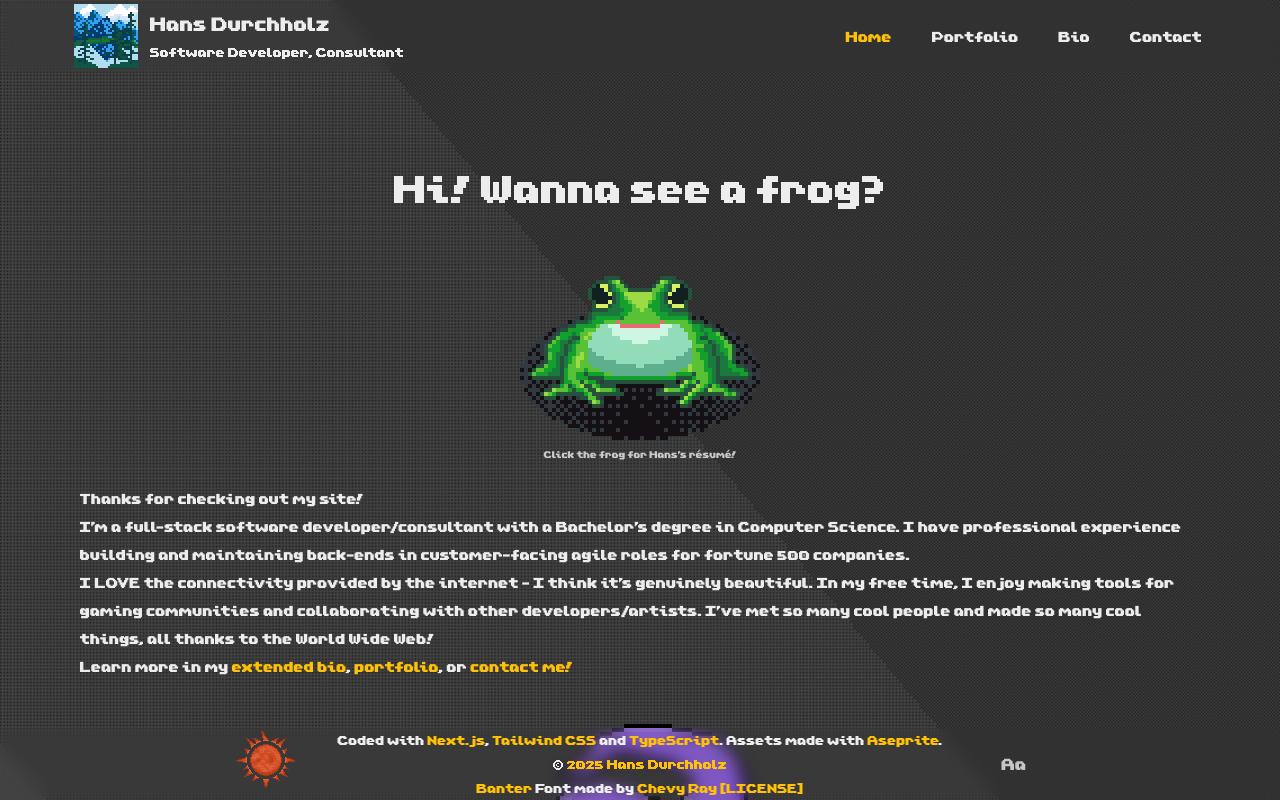
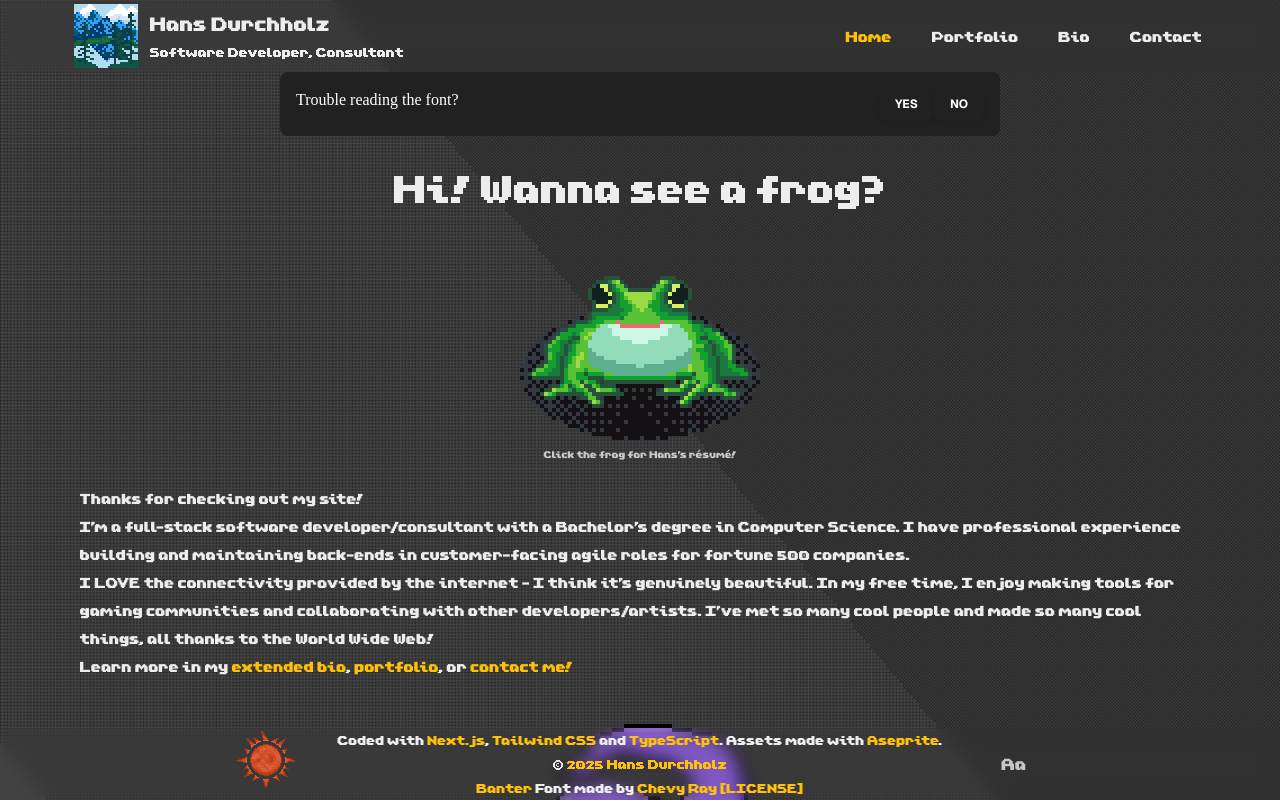
Before and after one commit to hansied67/hansied67.github.io, a Next.js app: page / in a window 1280 px wide. Shown: the top 800 px of the page. Built offline with nearby package versions, Linux system fonts and the light colour scheme.

Commit message:
Font Dialog 10 seconds
As per user request. Opens on app open until decision is made, or text is toggled from footer

```diff
--- a/material-tailwind.d.ts
+++ b/material-tailwind.d.ts
@@ -9,7 +9,15 @@ declare module "@material-tailwind/react" {
   export interface CarouselProps extends EventCapture {
     placeholder?: unknown;
   }
+
+  export interface ButtonProps extends EventCapture {
+    placeholder?: unknown;
+  }
   export interface IconButtonProps extends EventCapture {
     placeholder?: unknown;
   }
+
+  export interface AlertProps extends EventCapture {
+    placeholder?: unknown;
+  }
 }
--- a/src/app/components/MaterialWrapper/MaterialWrapper.tsx
+++ b/src/app/components/MaterialWrapper/MaterialWrapper.tsx
@@ -1,5 +1,5 @@
 'use client';
 
-import { ThemeProvider, Carousel, Button, IconButton } from "@material-tailwind/react";
+import { Carousel, Button, IconButton, Alert } from "@material-tailwind/react";
 
-export { ThemeProvider, Carousel, Button, IconButton };
+export { Carousel, Button, IconButton, Alert };
--- a/src/app/components/SiteNav/SiteNav.tsx
+++ b/src/app/components/SiteNav/SiteNav.tsx
@@ -4,10 +4,13 @@
 import Image from "next/image";
 import Link from "next/link";
 import { usePathname } from "next/navigation";
+import { Alert, Button } from "../MaterialWrapper/MaterialWrapper";
+import { useEffect, useState } from "react";
 
 
 // Custom Navbar component for easy refactoring
 export default function SiteNav() {
+    const [open, setOpen] = useState(true);
 
     const pathname = usePathname();
 
@@ -17,8 +20,43 @@ export default function SiteNav() {
         { name: "Bio", href: "/bio" },
     ];
 
+    // First-time visit, goes away no matter what choice
+    useEffect(() => {
+      const fontPrompt = window?.localStorage.getItem("font-prompt");
+      if (fontPrompt !== null && fontPrompt !== "Undecided") {
+        setOpen(false);
+      }
+      else {
+        // timeout after 10 seconds
+        setTimeout(() => {
+          if (fontPrompt === null) {
+            window?.localStorage.setItem("font-prompt", "Undecided");
+          }
+          setOpen(false);
+        }, 10000);
+      }
+    }, [])
+
+    function fontAlert(decision: string) {
+      setOpen(false);
+      window.localStorage.setItem("font-prompt", decision);
+
+      const mainContainer = document.getElementById("main-container");
+      if (decision === "Yes") {
+        mainContainer?.classList.remove("font-pixel");
+        mainContainer?.classList.add("font-sans");
+        window.localStorage.setItem("font-preference", "sans");
+      }
+      else {
+        mainContainer?.classList.remove("font-sans");
+        mainContainer?.classList.add("font-pixel");
+        window.localStorage.setItem("font-preference", "pixel");
+      }
+    }
+
     return (
-      <nav className="fixed w-full z-20 top-0 start-0 backdrop-blur bg-opacity-30">
+      <nav className="fixed w-full z-20 top-0 start-0">
+        <div className="backdrop-blur bg-opacity-30">
           <div className="max-w-screen-xl flex flex-wrap items-center justify-between mx-auto">
             <div className="flex flex-1 items-center mx-auto">
               <Image
@@ -54,6 +92,28 @@ export default function SiteNav() {
               </div>
             </div>
           </div>
+        </div>
+        <Alert
+        open={open}
+        className="font-serif mx-auto max-w-screen-md"
+        action={
+          <div className="ml-auto">
+            <Button
+            size="sm"
+            className="hover:cursor-pointer hover:bg-amber-500/80"
+            onClick={() => fontAlert("Yes")}>
+              Yes
+            </Button>
+            <Button
+            size="sm"
+            className="hover:cursor-pointer hover:bg-amber-500/80"
+            onClick={() => fontAlert("No")}>
+              No
+            </Button>
+          </div>
+        }>
+          Trouble reading the font?
+        </Alert>
       </nav>
     )
 }
--- a/src/app/components/TextToggle/TextToggle.tsx
+++ b/src/app/components/TextToggle/TextToggle.tsx
@@ -1,48 +1,57 @@
-'use client';
+"use client";
 
-import { useEffect, useState } from "react";
+import { useEffect } from "react";
 
 export default function TextToggle(props: { className: string | undefined; }) {
-    const [isPixelFont, setPixelFont] = useState(true);
 
     useEffect(() => {
-        const preference = window?.localStorage.getItem('font-preference');
+        const fontPreference = window?.localStorage.getItem("font-preference");
         const mainContainer = document.getElementById("main-container");
-        if (preference === null) {
+
+        console.log("font-preference: " + fontPreference);
+        console.log("font-prompt: " + window.localStorage.getItem("font-prompt"))
+
+        if (fontPreference === null) {
             mainContainer?.classList.remove("font-sans");
             mainContainer?.classList.add("font-pixel");
-            window.localStorage.setItem('font-preference', 'pixel');
-            setPixelFont(true);
+            window.localStorage.setItem("font-preference", "pixel");
         }
         else {
-            if (preference == "pixel") {
+            if (fontPreference == "pixel") {
                 mainContainer?.classList.remove("font-sans");
                 mainContainer?.classList.add("font-pixel");
-                window.localStorage.setItem('font-preference', 'pixel');
-                setPixelFont(true);
+
+                window.localStorage.setItem("font-prompt", "No");
+                window.localStorage.setItem("font-preference", "pixel");
             }
             else {
                 mainContainer?.classList.remove("font-pixel");
                 mainContainer?.classList.add("font-sans");
-                window.localStorage.setItem('font-preference', 'sans');
-                setPixelFont(false);
+
+                window.localStorage.setItem("font-prompt", "Yes");
+                window.localStorage.setItem("font-preference", "sans");
             }
         }
     }, [])
 
     function toggleFont() {
+        const fontPreference = window?.localStorage.getItem("font-preference");
         const mainContainer = document.getElementById("main-container");
-        if (isPixelFont) {
+
+        if (fontPreference == "pixel") {
             mainContainer?.classList.remove("font-pixel");
             mainContainer?.classList.add("font-sans");
-            window.localStorage.setItem('font-preference', 'sans');
+
+            window.localStorage.setItem("font-preference", "sans");
+            window.localStorage.setItem("font-prompt", "Yes");
         }
         else {
             mainContainer?.classList.remove("font-sans");
             mainContainer?.classList.add("font-pixel");
-            window.localStorage.setItem('font-preference', 'pixel');
+
+            window.localStorage.setItem("font-preference", "pixel");
+            window.localStorage.setItem("font-prompt", "No");
         }
-        setPixelFont(!isPixelFont);
     }
 
     return (
--- a/src/app/page.tsx
+++ b/src/app/page.tsx
@@ -38,8 +38,9 @@ export default function Home() {
   return (
     <div className="grid grid-rows-[20px_1fr_20px] items-center justify-items-center min-h-screen p-8 pb-0 gap-16 sm:p-20 sm:pb-0">
       <main className="flex flex-col gap-[32px] row-start-2 items-center">
+
         <div className="flex flex-col items-center rounded-xl">
-          <h1 className="text-lg lg:text-5xl font-bold">
+          <h1 className="text-lg md:text-5xl font-bold">
             Hi! Wanna see a frog?
           </h1>
           <div className="grid grid-cols-1 justify-items-center">
```
Lines whose indentation alone changed are shown as unchanged.
